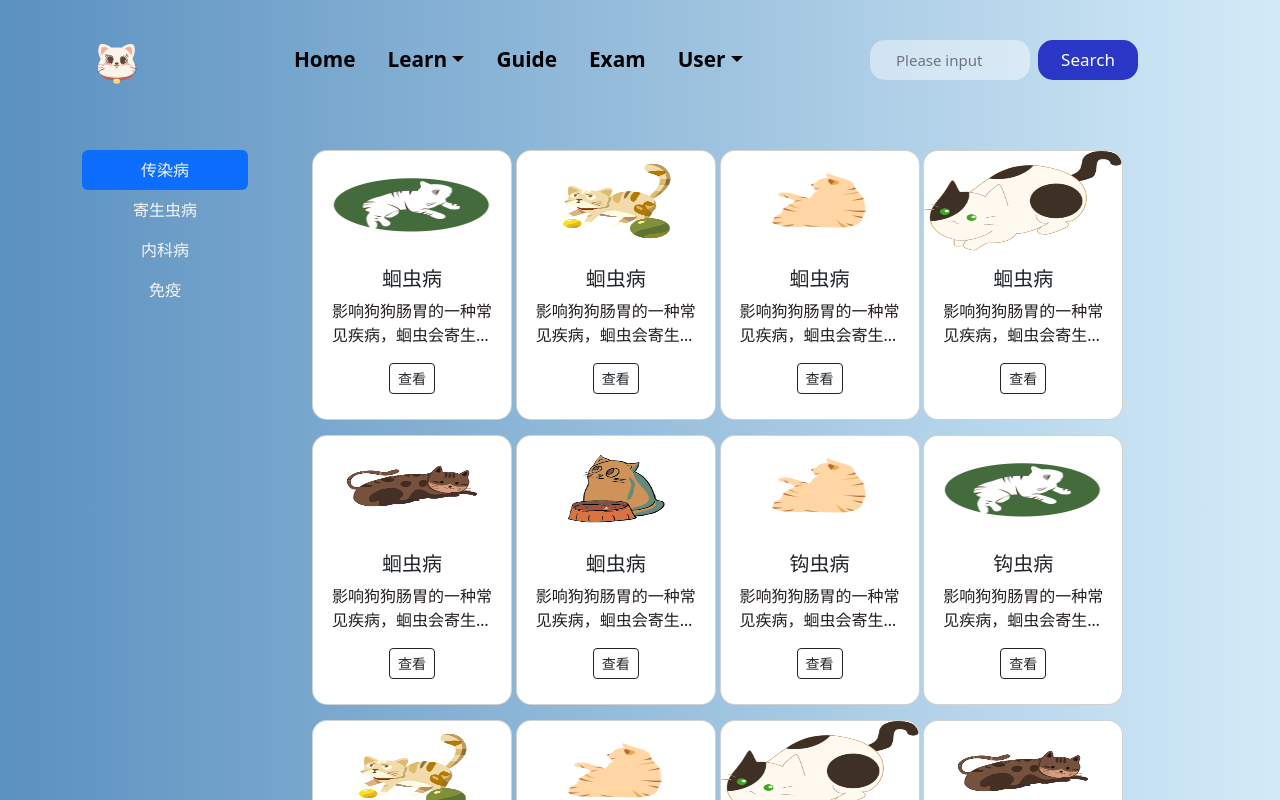
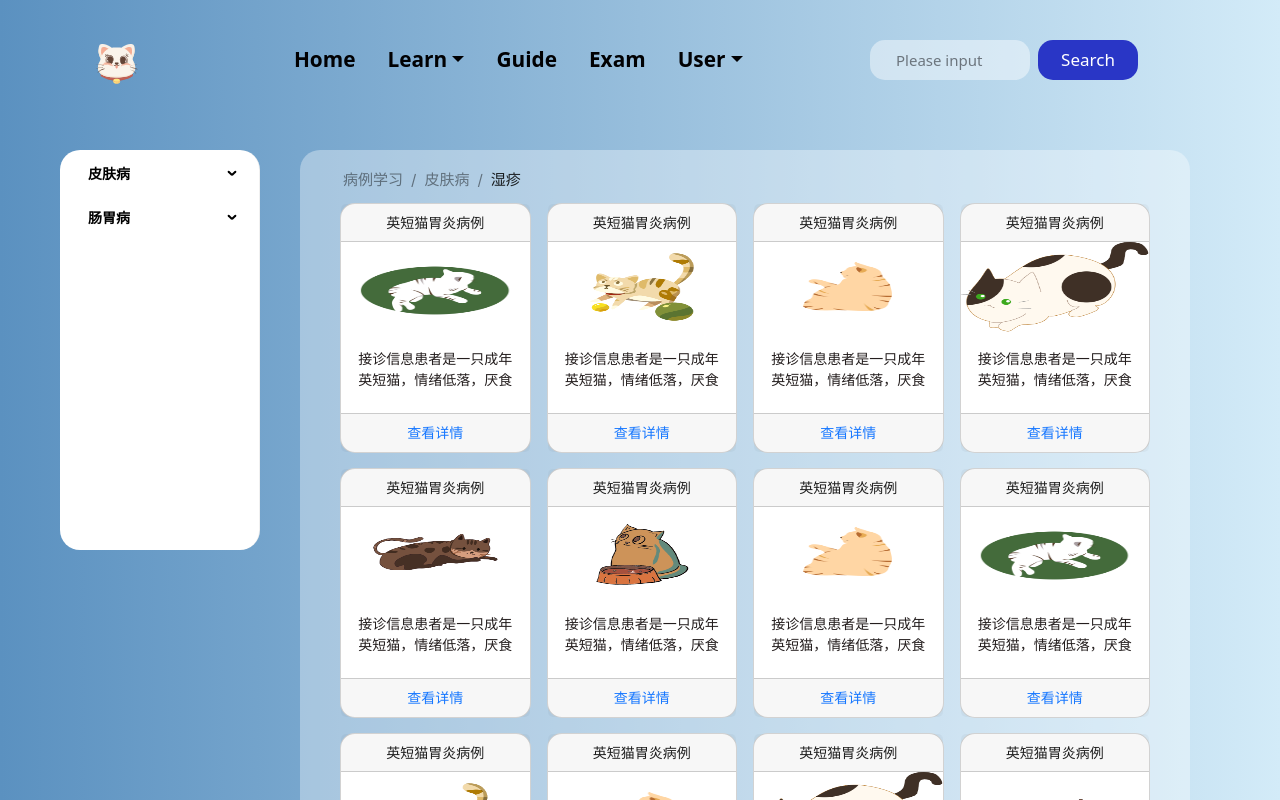
Before and after one commit to zcy530/PetHospital, a React (Create React App) app: page /#/caselearn in a window 1280 px wide. Shown: the top 800 px of the page. Built offline with nearby package versions, Linux system fonts and the light colour scheme.

Commit message:
病例导航栏重构

```diff
--- a/src/App.js
+++ b/src/App.js
@@ -2,6 +2,7 @@ import React,{ useEffect } from 'react'
 import { HashRouter, Routes, Route, Link } from "react-router-dom"
 import Home from './pages_front/home/home.tsx';
 import CaseLearn from './pages_front/learnCase/caselearn.tsx';
+import CaseLearnVer2 from './pages_front/learnCase/caseLearnVer2.tsx';
 import DutyLearn from './pages_front/learnDuty/dutyLearn.tsx';
 import Detail from "./pages_front/learnCase/details.tsx";
 import Guide from './pages_front/guide/guide.tsx';
@@ -23,7 +24,7 @@ function App() {
 			<div className="App">
 			<Routes >
 				<Route path='/' element={<Home />} />
-				<Route path='/caselearn' element={<CaseLearn />} />
+				<Route path='/caselearn' element={<CaseLearnVer2 />} />
 				<Route path='/guide' element={<Guide />} />
 				<Route path='/exam' element={<Exam />} />
 				<Route path='/detail' element={<Detail />} />
--- /dev/null
+++ b/src/pages_front/learnCase/caseLearnVer2.tsx
@@ -0,0 +1,75 @@
+import React from 'react';
+import { LaptopOutlined, MailOutlined, NotificationOutlined, UserOutlined } from '@ant-design/icons';
+import type { MenuProps } from 'antd';
+import { Breadcrumb, Layout, Menu, Row, Col} from 'antd';
+import { dataFrom_Categories } from './mockData.tsx';
+import {Card}  from 'react-bootstrap';
+import cat from "../../Assets/image/cat.svg";
+import { caseData } from './mockData.tsx'
+import { diseaseCard } from './caseTypeDefine.tsx';
+import Link from 'antd/es/typography/Link';
+
+const { Header, Content, Sider } = Layout;
+
+const tabItems: MenuProps['items'] = dataFrom_Categories.map((info, index) => {
+    const key = index+1;
+    return {
+      key: key,
+      label: info.typeName,
+      children: info.diseaseDTOList.map((dto, subindex) => {
+        const subKey = (index + 1) * 100 + subindex;
+        return {
+          key: subKey,
+          label: dto.diseaseName,
+        };
+      }),
+    };
+  },
+);
+
+const CaseLearnVer2 = () => {
+
+  return (
+
+      <Layout className='learn-case'>
+        {/* 侧边栏 */}
+        <Sider className='learn-slider'>
+          <Menu className='learn-slidermenu'
+            mode="inline"
+            defaultSelectedKeys={['0']}
+            defaultOpenKeys={['0']}
+            items={tabItems}
+          />
+        </Sider>
+
+        {/* 右边的内容 */}
+        <Layout className='learn-rightarea'>
+          <Content className='learn-rightcontent'>
+          <Breadcrumb className='learn-breadcrumb'>
+            <Breadcrumb.Item>病例学习</Breadcrumb.Item>
+            <Breadcrumb.Item>皮肤病</Breadcrumb.Item>
+            <Breadcrumb.Item>湿疹</Breadcrumb.Item>
+          </Breadcrumb>
+          <Row gutter={16}>
+          {caseData.map((value:diseaseCard) => (
+            <Col span={6}>
+              <Card className='learn-card'>
+                <Card.Header>英短猫胃炎病例</Card.Header>
+                <Card.Img variant="top" src={value.image} style={{borderRadius:'15px 15px 0 0'}}/>
+                <Card.Body>
+                  {/* <Card.Title>{value.title}</Card.Title> */}
+                  <Card.Text className='card-content'>接诊信息患者是一只成年英短猫，情绪低落，厌食</Card.Text>
+                </Card.Body>
+                <Card.Footer className="text-muted"><Link>查看详情</Link></Card.Footer>
+              </Card>
+            </Col>
+          ))}
+        </Row>
+          </Content>
+        </Layout>
+
+      </Layout>
+  );
+};
+
+export default CaseLearnVer2;
--- a/src/pages_front/learnCase/caselearn.tsx
+++ b/src/pages_front/learnCase/caselearn.tsx
@@ -1,8 +1,8 @@
 import React from 'react';
 import { Link } from 'react-router-dom'
 import {Card, Row, Col, Button, Container, Tab, Nav} from 'react-bootstrap';
-import { diseaseCard } from './caseConstants';
-import { caseData, caseType} from './caseData.tsx'
+import { diseaseCard } from './caseTypeDefine';
+import { caseData, caseType} from './mockData.tsx'
 
 function CaseLearn() {
   return (
--- a/src/pages_front/learnCase/details.tsx
+++ b/src/pages_front/learnCase/details.tsx
@@ -3,26 +3,14 @@ import { Container, Row, Col, Card } from 'react-bootstrap'
 import { AiOutlineArrowLeft } from "react-icons/ai";
 import { Divider } from 'antd';
 import axios from "axios";
-import { diseaseInfo } from './caseConstants';
+import { diseaseInfo } from './caseTypeDefine';
+import { dataFrom_Categories } from './mockData.tsx';
 
 axios.defaults.baseURL = 'http://47.120.14.174:80/petHospital'
 
 const Detail = () => {
 
-  const exampleCase: diseaseInfo =
-    {
-      typeId: 0,
-      typeName: "皮肤病",
-      diseaseDTOList: [
-          {
-              diseaseId: 3,
-              diseaseName: "皮肤过敏",
-              typeName: "皮肤病"
-          }
-      ]
-  }
-
-  const [mycase, setMyCase]= useState<diseaseInfo>(exampleCase);
+  const [mycase, setMyCase]= useState<diseaseInfo>(dataFrom_Categories);
 
   const config = {
     headers:{
--- a/src/pages_front/learnCase/caseData.tsx
+++ b/src/pages_front/learnCase/mockData.tsx
@@ -1,4 +1,45 @@
-import { diseaseCard } from "./caseConstants.tsx"
+import { diseaseCard, diseaseInfo } from './caseTypeDefine';
+
+export const dataFrom_Categories : diseaseInfo[] = [
+  {
+      "typeId": 0,
+      "typeName": "皮肤病",
+      "diseaseDTOList": [
+          {
+              "diseaseId": 3,
+              "diseaseName": "皮肤过敏",
+              "typeName": "皮肤病"
+          },
+          {
+              "diseaseId": 4,
+              "diseaseName": "湿疹",
+              "typeName": "皮肤病"
+          }
+      ]
+  },
+  {
+      "typeId": 1,
+      "typeName": "肠胃病",
+      "diseaseDTOList": [
+          {
+              "diseaseId": 1,
+              "diseaseName": "胃炎",
+              "typeName": "肠胃病"
+          },
+          {
+              "diseaseId": 2,
+              "diseaseName": "慢性肠炎",
+              "typeName": "肠胃病"
+          },
+          {
+              "diseaseId": 5,
+              "diseaseName": "急性胃炎",
+              "typeName": "肠胃病"
+          }
+      ]
+  }
+]
+
 export const caseData: diseaseCard[] = [
     {
       id: 1,
@@ -8,13 +49,13 @@ export const caseData: diseaseCard[] = [
     },
     {
       id: 1,
-      title: "蛔虫病",
+      title: "皮肤病",
       content:"影响狗狗肠胃的一种常见疾病，蛔虫会寄生在狗狗的肠道和胃部当中",
       image:require('../../Assets/image/cat3.png')
     },
     {
       id: 1,
-      title: "蛔虫病",
+      title: "钩虫病",
       content:"影响狗狗肠胃的一种常见疾病，蛔虫会寄生在狗狗的肠道和胃部当中",
       image:require('../../Assets/image/cat4.png')
     },
--- a/src/style.css
+++ b/src/style.css
@@ -219,7 +219,81 @@ html {
     color: #a588c0 !important;
   }
 
-  /* Learn Page */
+  /* Case sLearn Page */
+
+  .learn-case {
+    padding-left: 60px;
+    padding-right: 60px;
+    background-color: transparent;
+  }
+
+  .learn-slider {
+    width: 300px;
+    height: 400px;
+    background-color: transparent;
+    color: #000;
+    border-radius: 20px;
+  }
+
+  .learn-slidermenu {
+    height: 100%;
+    border-radius: 20px;
+  }
+
+  .learn-rightarea {
+    margin-left: 40px;
+    margin-right: 30px;
+    padding: 0px;
+    border-radius: 20px;
+    background-color: #ffffff58;
+  }
+
+  .learn-breadcrumb {
+    padding-top: 0px;
+    margin-top: 3px;
+    margin-left: 3px;
+    margin-bottom: 12px;
+    font-size: 15px;
+  }
+
+  .learn-rightcontent {
+    padding: 15px 40px 40px 40px;
+    margin: 0;
+    min-height: 280px;
+    /* background: #271c1c; */
+  }
+
+  .learn-card{
+    border-radius: 15px;
+    margin-bottom: 15px;
+    height: 250px;
+  }
+
+  .learn-card Img {
+    height: 90px;
+    margin-left: auto;
+    margin-right: auto;
+  }
+
+  .ant-menu,.ant-menu-sub,.ant-menu-inline{
+    color: rgb(0, 0, 0);
+    font-weight: 50px;
+    background-color: #ffffff !important;
+  }
+
+  .ant-menu-submenu-title{
+    color: rgb(0, 0, 0) !important;
+    font-weight:bolder;
+  }
+
+  .ant-menu-submenu {
+    text-align:left;
+  }
+
+  .ant-menu-item-selected {
+    background-color: #2531b7 !important;
+    color: white !important;
+  }
 
   .caseCard {
     border-radius: 15px;
```
Also changed, not shown: src/pages_front/learnCase/caseTypeDefine.tsx (renamed from src/pages_front/learnCase/caseConstants.tsx).
